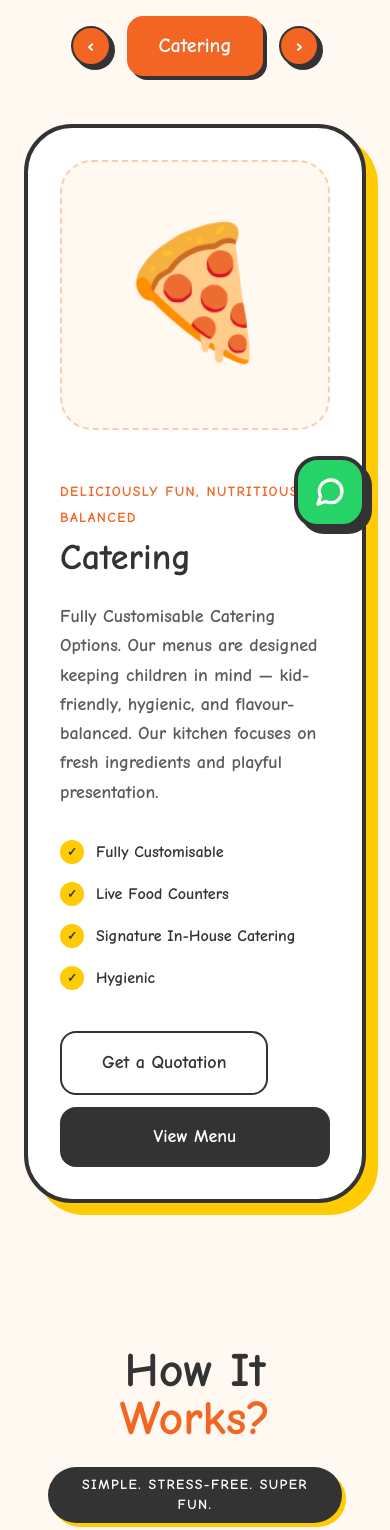
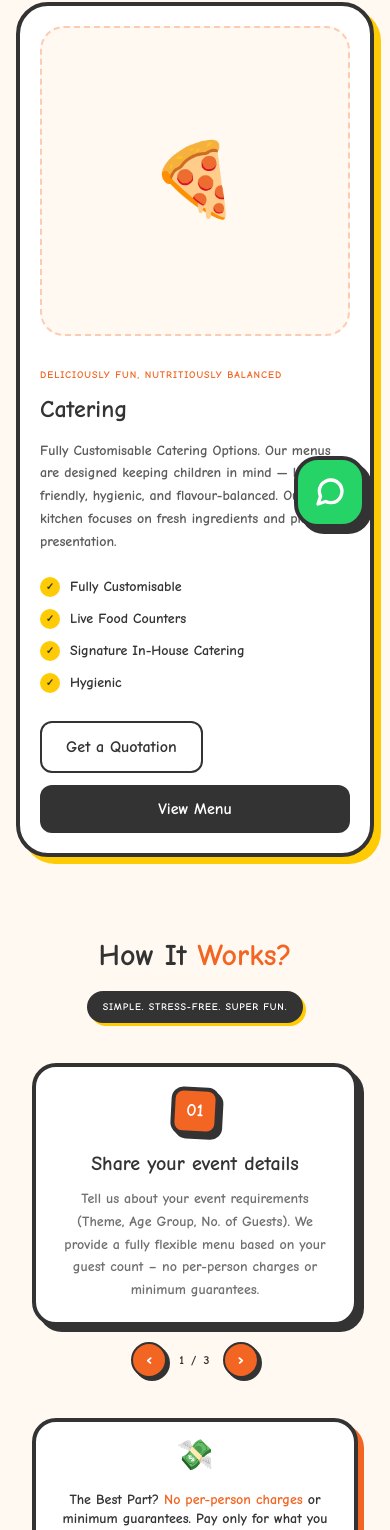
Before and after one commit to Vishwash-chauhan/lj-website, a Next.js app: page /services in a window 390 px wide. Shown: the part 292-1822 px from the top of the page. Built offline with nearby package versions, Linux system fonts and the light colour scheme.

Commit message:
updated the components to be more mobile friendly

```diff
--- a/app/components/CateringProcess.tsx
+++ b/app/components/CateringProcess.tsx
@@ -28,22 +28,80 @@ const CateringProcess = () => {
     }
   ]
 
+  const [mobileStepIndex, setMobileStepIndex] = React.useState(0)
+
+  const showPrevStep = () => {
+    setMobileStepIndex((prev) => (prev - 1 + steps.length) % steps.length)
+  }
+
+  const showNextStep = () => {
+    setMobileStepIndex((prev) => (prev + 1) % steps.length)
+  }
+
   return (
-    <section className="py-24 px-6 bg-[#FFF9F2]" style={{ fontFamily: "'Comic Neue', cursive" }}>
+    <section className="py-12 sm:py-16 md:py-24 px-4 sm:px-6 bg-[#FFF9F2]" style={{ fontFamily: "'Comic Neue', cursive" }}>
       <div className="max-w-6xl mx-auto">
 
         {/* --- Header --- */}
-        <div className="text-center mb-20">
-          <h2 className="text-5xl md:text-7xl font-black text-[#333333] mb-6">
+        <div className="text-center mb-10 md:mb-20">
+          <h2 className="text-3xl sm:text-4xl md:text-7xl font-black text-[#333333] mb-4 md:mb-6 leading-tight">
             How It <span className="text-[#F26522]">Works?</span>
           </h2>
-          <div className="inline-block bg-[#333333] text-white px-6 py-2 rounded-full font-black text-sm uppercase tracking-widest shadow-[4px_4px_0px_#FFCB05]">
+          <div className="inline-block bg-[#333333] text-white px-4 sm:px-6 py-2 rounded-full font-black text-[10px] sm:text-xs md:text-sm uppercase tracking-[0.08em] sm:tracking-wide md:tracking-widest shadow-[3px_3px_0px_#FFCB05] md:shadow-[4px_4px_0px_#FFCB05]">
             Simple. Stress-Free. Super Fun.
           </div>
         </div>
 
         {/* --- Steps Grid --- */}
-        <div className="grid grid-cols-1 lg:grid-cols-3 gap-12 relative">
+        <div className="md:hidden">
+          <motion.div
+            key={mobileStepIndex}
+            initial={{ opacity: 0, y: 20 }}
+            animate={{ opacity: 1, y: 0 }}
+            transition={{ duration: 0.25 }}
+          >
+            <div className="bg-white border-4 border-[#333333] p-5 rounded-[1.5rem] shadow-[6px_6px_0px_#333333] text-center h-full">
+              <div
+                className="w-12 h-12 rounded-xl border-4 border-[#333333] flex items-center justify-center text-lg font-black mb-4 mx-auto shadow-[4px_4px_0px_#333333] rotate-3"
+                style={{ backgroundColor: steps[mobileStepIndex].color, color: mobileStepIndex === 1 ? '#333333' : 'white' }}
+              >
+                {steps[mobileStepIndex].number}
+              </div>
+              <h3 className="text-xl font-black text-[#333333] mb-3 leading-tight">
+                {steps[mobileStepIndex].title}
+              </h3>
+              <p className="font-bold text-[#333333]/70 leading-relaxed text-sm">
+                {steps[mobileStepIndex].description}
+              </p>
+            </div>
+          </motion.div>
+
+          <div className="mt-4 flex items-center justify-center gap-3">
+            <button
+              type="button"
+              onClick={showPrevStep}
+              aria-label="Previous step"
+              className="w-9 h-9 flex items-center justify-center rounded-full bg-[#F26522] border-2 border-[#333333] text-white shadow-[3px_3px_0px_#333333] active:translate-y-1 active:shadow-none transition-all"
+            >
+              <span className="text-lg font-black">‹</span>
+            </button>
+
+            <p className="text-xs font-black uppercase tracking-[0.12em] text-[#333333]">
+              {mobileStepIndex + 1} / {steps.length}
+            </p>
+
+            <button
+              type="button"
+              onClick={showNextStep}
+              aria-label="Next step"
+              className="w-9 h-9 flex items-center justify-center rounded-full bg-[#F26522] border-2 border-[#333333] text-white shadow-[3px_3px_0px_#333333] active:translate-y-1 active:shadow-none transition-all"
+            >
+              <span className="text-lg font-black">›</span>
+            </button>
+          </div>
+        </div>
+
+        <div className="hidden md:grid grid-cols-1 lg:grid-cols-3 gap-7 sm:gap-8 md:gap-12 relative">
 
           {/* Connecting Line (Desktop Only) */}
           <div className="hidden lg:block absolute top-1/2 left-0 w-full h-1 border-t-4 border-dashed border-[#333333]/20 z-0" />
@@ -59,21 +117,21 @@ const CateringProcess = () => {
             >
               {/* Number Badge */}
               <div
-                className="w-16 h-16 rounded-2xl border-4 border-[#333333] flex items-center justify-center text-2xl font-black mb-8 shadow-[6px_6px_0px_#333333] rotate-3"
+                className="hidden md:flex w-12 h-12 sm:w-14 sm:h-14 md:w-16 md:h-16 rounded-xl md:rounded-2xl border-4 border-[#333333] items-center justify-center text-lg sm:text-xl md:text-2xl font-black mb-5 md:mb-8 shadow-[4px_4px_0px_#333333] md:shadow-[6px_6px_0px_#333333] rotate-3"
                 style={{ backgroundColor: step.color, color: index === 1 ? '#333333' : 'white' }}
               >
                 {step.number}
               </div>
 
               {/* Card */}
-              <div className="bg-white border-4 border-[#333333] p-8 rounded-[2.5rem] shadow-[10px_10px_0px_#333333] text-center flex-1 hover:-translate-y-2.5 transition-transform group">
-                <div className="text-6xl mb-6 group-hover:scale-110 transition-transform inline-block">
+              <div className="bg-white border-4 border-[#333333] p-5 sm:p-6 md:p-8 rounded-[1.5rem] sm:rounded-[2rem] md:rounded-[2.5rem] shadow-[6px_6px_0px_#333333] sm:shadow-[8px_8px_0px_#333333] md:shadow-[10px_10px_0px_#333333] text-center flex-1 hover:-translate-y-1 sm:hover:-translate-y-2 md:hover:-translate-y-2.5 transition-transform group">
+                <div className="hidden md:inline-block text-4xl sm:text-5xl md:text-6xl mb-4 md:mb-6 group-hover:scale-110 transition-transform">
                   {step.icon}
                 </div>
-                <h3 className="text-2xl font-black text-[#333333] mb-4 leading-tight">
+                <h3 className="text-xl sm:text-2xl font-black text-[#333333] mb-3 md:mb-4 leading-tight">
                   {step.title}
                 </h3>
-                <p className="font-bold text-[#333333]/70 leading-relaxed">
+                <p className="font-bold text-[#333333]/70 leading-relaxed text-sm sm:text-base">
                   {step.description}
                 </p>
               </div>
@@ -82,9 +140,9 @@ const CateringProcess = () => {
         </div>
 
         {/* --- Flexible Pricing Highlight --- */}
-        <div className="mt-20 bg-white border-4 border-[#333333] rounded-4xl p-6 flex flex-col md:flex-row items-center justify-center gap-6 shadow-[8px_8px_0px_#F26522]">
-          <div className="text-4xl">💸</div>
-          <p className="text-xl font-black text-[#333333] text-center md:text-left">
+        <div className="mt-10 md:mt-20 bg-white border-4 border-[#333333] rounded-[1.5rem] md:rounded-4xl p-4 sm:p-5 md:p-6 flex flex-col md:flex-row items-center justify-center gap-4 md:gap-6 shadow-[6px_6px_0px_#F26522] md:shadow-[8px_8px_0px_#F26522]">
+          <div className="text-3xl md:text-4xl">💸</div>
+          <p className="text-sm sm:text-base md:text-xl font-black text-[#333333] text-center md:text-left leading-snug md:leading-normal">
             The Best Part? <span className="text-[#F26522]">No per-person charges</span> or minimum guarantees. Pay only for what you need!
           </p>
         </div>
--- a/app/components/ServiceTabContent.tsx
+++ b/app/components/ServiceTabContent.tsx
@@ -21,21 +21,21 @@ const ServiceTabContent: React.FC<ServiceTabContentProps> = ({
   onCtaClick,
   secondaryCtas,
 }) => (
-  <div className="bg-white border-4 border-[#333333] rounded-[3rem] p-8 md:p-16 flex flex-col md:flex-row gap-12 items-center shadow-[12px_12px_0px_#FFCB05]">
+  <div className="bg-white border-4 border-[#333333] rounded-[2rem] md:rounded-[3rem] p-5 sm:p-6 md:p-16 flex flex-col md:flex-row gap-6 sm:gap-8 md:gap-12 items-center shadow-[7px_7px_0px_#FFCB05] md:shadow-[12px_12px_0px_#FFCB05]">
     {/* Visual Placeholder/Icon */}
-    <div className="w-full md:w-1/3 aspect-square bg-[#FFF9F2] rounded-4xl flex items-center justify-center text-[8rem] border-2 border-dashed border-[#F26522]/30">
+    <div className="w-full md:w-1/3 aspect-square bg-[#FFF9F2] rounded-[1.5rem] md:rounded-4xl flex items-center justify-center text-[4.5rem] sm:text-[6rem] md:text-[8rem] border-2 border-dashed border-[#F26522]/30">
       {image}
     </div>
     {/* Text Content */}
     <div className="w-full md:w-2/3">
-      <span className="text-[#F26522] font-black uppercase tracking-widest text-sm">{tagline}</span>
-      <h2 className="text-4xl md:text-5xl font-bold mt-2 mb-6 text-[#333333]">{title}</h2>
-      <p className="text-lg font-bold opacity-80 leading-relaxed mb-8">{description}</p>
-      <div className="grid grid-cols-1 sm:grid-cols-2 gap-4 mb-10">
+      <span className="text-[#F26522] font-black uppercase tracking-[0.1em] sm:tracking-wider md:tracking-widest text-[10px] sm:text-xs md:text-sm">{tagline}</span>
+      <h2 className="text-2xl sm:text-3xl md:text-5xl font-bold mt-2 mb-4 md:mb-6 text-[#333333] leading-tight">{title}</h2>
+      <p className="text-sm sm:text-base md:text-lg font-bold opacity-80 leading-relaxed mb-6 md:mb-8">{description}</p>
+      <div className="grid grid-cols-1 sm:grid-cols-2 gap-3 md:gap-4 mb-7 md:mb-10">
         {features.map((feature, idx) => (
-          <div key={idx} className="flex items-center gap-3">
-            <div className="w-6 h-6 rounded-full bg-[#FFCB05] flex items-center justify-center text-xs font-black">✓</div>
-            <span className="font-bold text-[#333333]">{feature}</span>
+          <div key={idx} className="flex items-center gap-2.5 md:gap-3">
+            <div className="w-5 h-5 md:w-6 md:h-6 rounded-full bg-[#FFCB05] flex items-center justify-center text-[10px] md:text-xs font-black">✓</div>
+            <span className="font-bold text-[#333333] text-sm md:text-base">{feature}</span>
           </div>
         ))}
       </div>
@@ -46,7 +46,7 @@ const ServiceTabContent: React.FC<ServiceTabContentProps> = ({
               <a
                 key={secondaryCta.label}
                 href={secondaryCta.href}
-                className="w-full sm:w-auto px-10 py-4 border-2 border-[#333333] text-[#333333] rounded-2xl font-bold text-lg hover:bg-[#FFCB05] transition-all transform hover:-rotate-1"
+                className="w-full sm:w-auto px-6 sm:px-8 md:px-10 py-3 md:py-4 border-2 border-[#333333] text-[#333333] rounded-xl md:rounded-2xl font-bold text-base md:text-lg hover:bg-[#FFCB05] transition-all transform hover:-rotate-1"
               >
                 {secondaryCta.label}
               </a>
@@ -56,7 +56,7 @@ const ServiceTabContent: React.FC<ServiceTabContentProps> = ({
         <button
           type="button"
           onClick={onCtaClick}
-          className="w-full sm:w-auto px-10 py-4 bg-[#333333] text-white rounded-2xl font-bold text-lg hover:bg-[#F26522] transition-all transform hover:-rotate-1 active:scale-95"
+          className="w-full sm:w-auto px-6 sm:px-8 md:px-10 py-3 md:py-4 bg-[#333333] text-white rounded-xl md:rounded-2xl font-bold text-base md:text-lg hover:bg-[#F26522] transition-all transform hover:-rotate-1 active:scale-95"
         >
           {cta}
         </button>
--- a/app/services/ServicesClient.tsx
+++ b/app/services/ServicesClient.tsx
@@ -99,14 +99,14 @@ const ServicesClient = () => {
   }
 
   return (
-    <div className="min-h-screen bg-[#FFF9F2] pt-24 pb-20 px-6 md:px-12" style={{ fontFamily: "'Comic Neue', cursive" }}>
+    <div className="min-h-screen bg-[#FFF9F2] pt-20 md:pt-24 pb-12 md:pb-20 px-4 sm:px-6 md:px-12" style={{ fontFamily: "'Comic Neue', cursive" }}>
 
       {/* --- 1. Header --- */}
-      <header className="max-w-4xl mx-auto text-center mb-16">
-        <h1 className="text-5xl md:text-7xl font-bold text-[#333333] mb-4">
+      <header className="max-w-4xl mx-auto text-center mb-10 md:mb-16">
+        <h1 className="text-3xl sm:text-4xl md:text-7xl font-bold text-[#333333] mb-3 md:mb-4 leading-tight">
           Our <span className="text-[#F26522]">Services</span>
         </h1>
-        <p className="text-xl font-bold opacity-70">Everything you need to host a legendary kids' party, all under one roof.</p>
+        <p className="text-sm sm:text-base md:text-xl font-bold opacity-70">Everything you need to host a legendary kids' party, all under one roof.</p>
       </header>
 
       {/* --- 2. Tabs --- */}
@@ -122,28 +122,28 @@ const ServicesClient = () => {
           ))}
         </div>
 
-        <div className="flex md:hidden items-center justify-center gap-4 mb-12">
+        <div className="flex md:hidden items-center justify-center gap-3 mb-10">
           <button
             onClick={() => switchTab(-1)}
-            className="w-10 h-10 flex items-center justify-center rounded-full bg-[#F26522] border-2 border-[#333333] text-white shadow-[4px_4px_0px_#333333] hover:bg-[#FFCB05] hover:text-[#333333] active:translate-y-1 active:shadow-none transition-all"
+            className="w-9 h-9 sm:w-10 sm:h-10 flex items-center justify-center rounded-full bg-[#F26522] border-2 border-[#333333] text-white shadow-[3px_3px_0px_#333333] sm:shadow-[4px_4px_0px_#333333] hover:bg-[#FFCB05] hover:text-[#333333] active:translate-y-1 active:shadow-none transition-all"
             aria-label="Previous service"
           >
-            <span className="text-xl font-black">‹</span>
+            <span className="text-lg sm:text-xl font-black">‹</span>
           </button>
 
           <button
             type="button"
-            className="px-8 py-4 rounded-2xl font-bold text-xl transition-all duration-300 shadow-[4px_4px_0px_#333333] active:translate-y-1 active:shadow-none bg-[#F26522] text-white"
+            className="px-5 sm:px-8 py-2.5 sm:py-4 rounded-xl sm:rounded-2xl font-bold text-base sm:text-xl transition-all duration-300 shadow-[3px_3px_0px_#333333] sm:shadow-[4px_4px_0px_#333333] active:translate-y-1 active:shadow-none bg-[#F26522] text-white"
           >
             {SERVICES[activeTab].tabTitle}
           </button>
 
           <button
             onClick={() => switchTab(1)}
-            className="w-10 h-10 flex items-center justify-center rounded-full bg-[#F26522] border-2 border-[#333333] text-white shadow-[4px_4px_0px_#333333] hover:bg-[#FFCB05] hover:text-[#333333] active:translate-y-1 active:shadow-none transition-all"
+            className="w-9 h-9 sm:w-10 sm:h-10 flex items-center justify-center rounded-full bg-[#F26522] border-2 border-[#333333] text-white shadow-[3px_3px_0px_#333333] sm:shadow-[4px_4px_0px_#333333] hover:bg-[#FFCB05] hover:text-[#333333] active:translate-y-1 active:shadow-none transition-all"
             aria-label="Next service"
           >
-            <span className="text-xl font-black">›</span>
+            <span className="text-lg sm:text-xl font-black">›</span>
           </button>
         </div>
 
@@ -177,12 +177,12 @@ const ServicesClient = () => {
               />
 
               {activeTab === 'venue' && (
-                <div className="mt-12">
+                <div className="mt-8 md:mt-12">
                   <NotAPlayzone />
                 </div>
               )}
               {activeTab === 'catering' && (
-                <div className="mt-12">
+                <div className="mt-8 md:mt-12">
                   <CateringProcess />
                 </div>
               )}
@@ -197,12 +197,12 @@ const ServicesClient = () => {
       </div>
 
       {/* --- 5. New Gallery Section --- */}
-      <div className="mt-15">
+      <div className="mt-10 md:mt-16">
         <GalleryComponent category={activeTab === 'venue' ? 'venue' : 'catering'} />
       </div>
 
       {/* --- 6. Trust Section --- */}
-      <div className="mt-15">
+      <div className="mt-10 md:mt-16">
         <TrustSection />
       </div>
 
```
Also changed, not shown: app/components/GalleryComponent.tsx (+48 -19 lines), app/components/TrustSection.tsx (+4 -4 lines).
